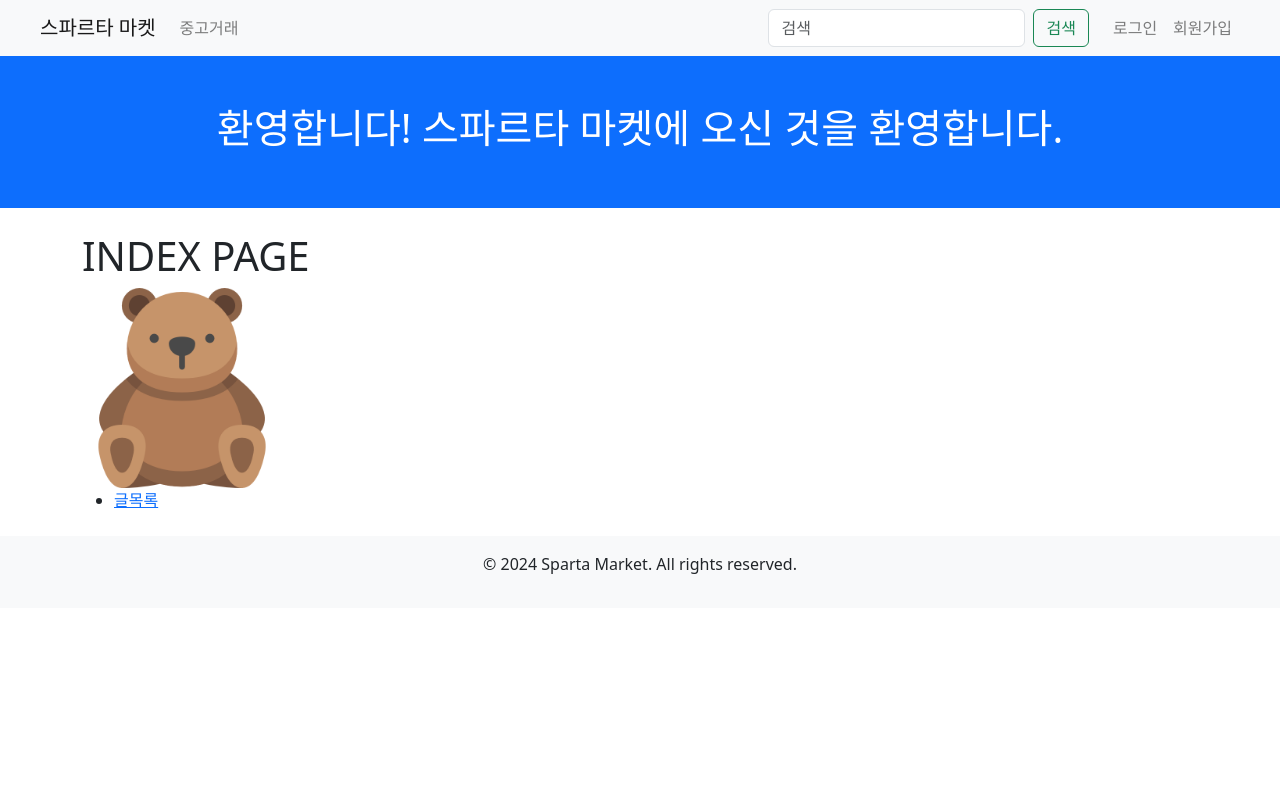
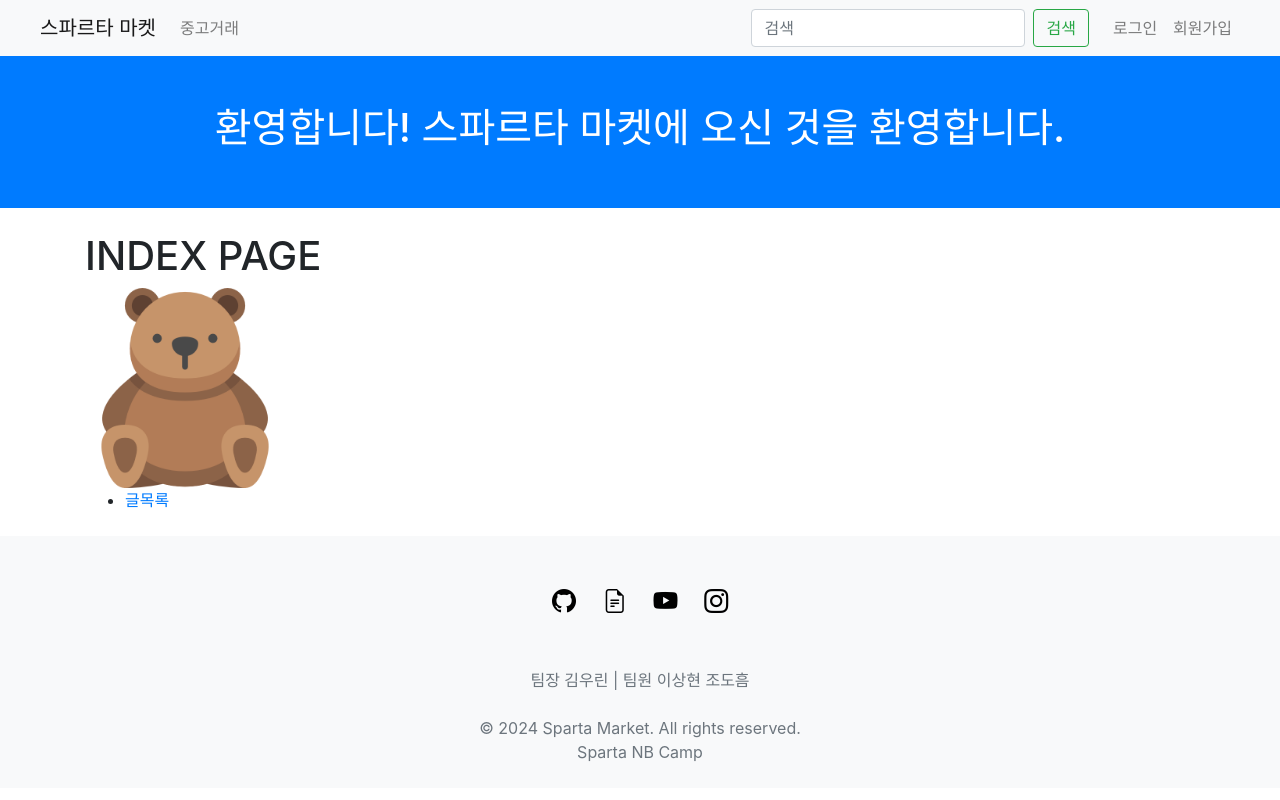
Before and after one commit to kimwoolina/Sparta_market, a Django app: page /index/ in a window 1280 px wide. Run offline with Django 4.2, Linux system fonts and the light colour scheme; parts of the project's set-up code (start-up, migrations or seed data) failed here and were passed over; some libraries are stand-ins or nearby versions.

Commit message:
style: base.html footer css

```diff
--- a/spartamarket/templates/base.html
+++ b/spartamarket/templates/base.html
@@ -11,6 +11,33 @@
     <link rel="stylesheet" href="{% static 'products/css/style.css' %}">
     <!-- Bootstrap CSS -->
     <link href="https://stackpath.bootstrapcdn.com/bootstrap/4.5.2/css/bootstrap.min.css" rel="stylesheet">
+    <link href="https://cdn.jsdelivr.net/npm/bootstrap-icons@1.10.0/font/bootstrap-icons.css" rel="stylesheet">
+    <!-- 아이콘 CSS -->
+    <style>
+        .social-icon {
+            font-size: 1.5rem;
+            /* 아이콘 크기 조정 */
+            color: #000;
+            /* 기본 아이콘 색상 */
+            margin: 10px;
+            /* 아이콘 사이의 여백 조정 */
+        }
+
+        .social-icon:hover {
+            color: #0056b3;
+            /* 마우스 오버 시 색상 */
+        }
+
+        footer {
+            padding: 30px 0;
+            /* 푸터의 상하 여백 추가 */
+        }
+
+        .footer-icons {
+            margin-bottom: 20px;
+            /* 아이콘 위아래 여백 조정 */
+        }
+    </style>
 </head>
 
 <body>
@@ -32,11 +59,10 @@
                 <button class="btn btn-outline-success my-2 my-sm-0" type="submit">검색</button>
             </form>
             <ul class="navbar-nav ml-3">
-
-
                 {% if request.user.is_authenticated %}
                 <li class="nav-item">
-                    <a class="nav-link" href="{% url 'users:profile' request.user %}">Hello, {{ request.user.username }}</a>
+                    <a class="nav-link" href="{% url 'users:profile' request.user %}">Hello, {{ request.user.username
+                        }}</a>
                 </li>
                 <li class="nav-item">
                     <form action="{% url 'accounts:logout' %}" method="POST" class="form-inline">
@@ -44,18 +70,6 @@
                         <button type="submit" class="btn btn-link nav-link">로그아웃</button>
                     </form>
                 </li>
-                <!--
-                <li class="nav-item">
-                    <a class="nav-link" href="{% url 'accounts:update' %}">회원정보수정</a>
-                </li>
-
-                <li class="nav-item">
-                    <form action="{% url 'accounts:delete' %}" method="POST" class="form-inline">
-                        {% csrf_token %}
-                        <button type="submit" class="btn btn-link nav-link">회원탈퇴</button>
-                    </form>
-                </li>
-                -->
                 {% else %}
                 <li class="nav-item">
                     <a class="nav-link" href="{% url 'accounts:login' %}">로그인</a>
@@ -64,8 +78,6 @@
                     <a class="nav-link" href="{% url 'accounts:signup' %}">회원가입</a>
                 </li>
                 {% endif %}
-
-
             </ul>
         </div>
     </nav>
@@ -83,13 +95,42 @@
     </main>
 
     <!-- Footer -->
-    <footer class="bg-light text-center py-3">
-        <p>&copy; 2024 Sparta Market. All rights reserved.</p>
+    <footer class="bg-light text-center py-4">
+        <br>
+        <div class="container">
+            <div class="footer-icons mb-4">
+                <!-- Social Media Links -->
+                <a href="https://github.com/kimwoolina/Sparta_market" target="_blank" class="social-icon">
+                    <i class="bi bi-github"></i>
+                </a>
+                <a href="https://www.notion.so/teamsparta/538b435036144d2496aee007ff8d513b" target="_blank"
+                    class="social-icon">
+                    <i class="bi bi-file-earmark-text"></i>
+                </a>
+                <a href="#" target="_blank" class="social-icon">
+                    <i class="bi bi-youtube"></i>
+                </a>
+                <a href="https://www.instagram.com/kimwoolina/" target="_blank" class="social-icon">
+                    <i class="bi bi-instagram"></i>
+                </a>
+            </div>
+            <br>
+            <div class="row">
+                <div class="col">
+                    <p class="text-muted mb-0">팀장 김우린 | 팀원 이상현 조도흠</p>
+                </div>
+            </div>
+            <br>
+            <div class="row">
+                <div class="col">
+                    <p class="text-muted mb-0">&copy; 2024 Sparta Market. All rights reserved.</p>
+                    <p class="text-muted mb-0">Sparta NB Camp</p>
+                </div>
+            </div>
+        </div>
     </footer>
 
     <!-- Bootstrap JS and dependencies -->
-    <link href="https://cdn.jsdelivr.net/npm/bootstrap@5.3.3/dist/css/bootstrap.min.css" rel="stylesheet"
-        integrity="sha384-QWTKZyjpPEjISv5WaRU9OFeRpok6YctnYmDr5pNlyT2bRjXh0JMhjY6hW+ALEwIH" crossorigin="anonymous">
     <script src="https://cdn.jsdelivr.net/npm/bootstrap@5.3.3/dist/js/bootstrap.bundle.min.js"
         integrity="sha384-YvpcrYf0tY3lHB60NNkmXc5s9fDVZLESaAA55NDzOxhy9GkcIdslK1eN7N6jIeHz"
         crossorigin="anonymous"></script>
```
Also changed, not shown: spartamarket/db.sqlite3.
